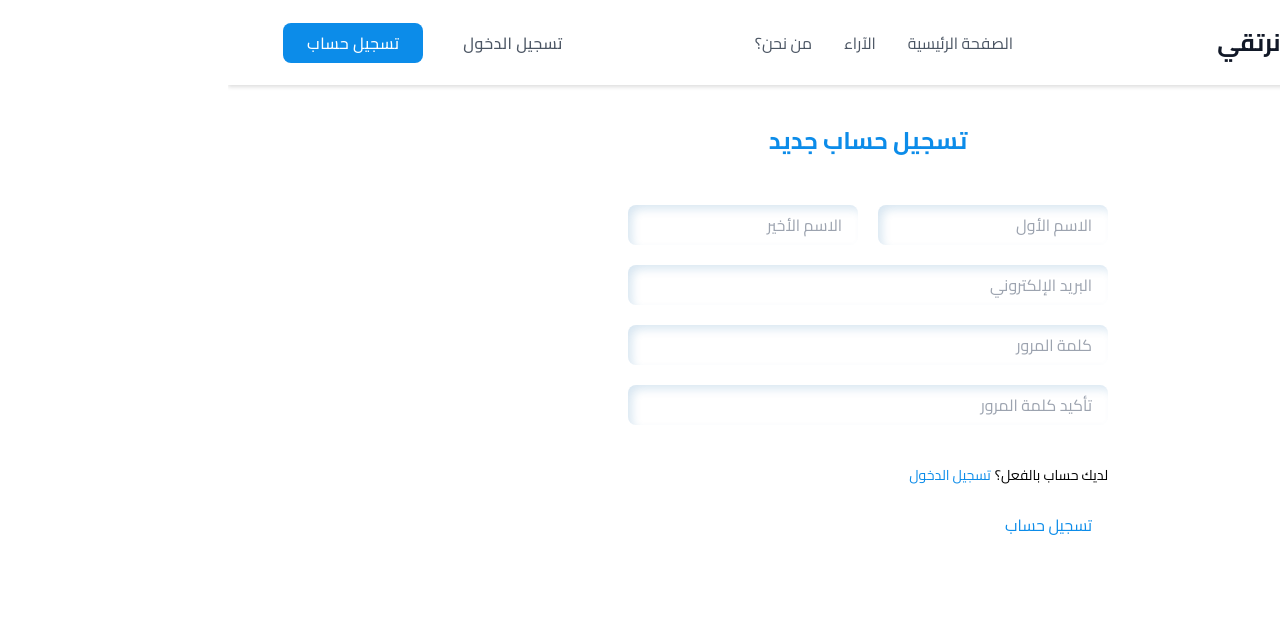
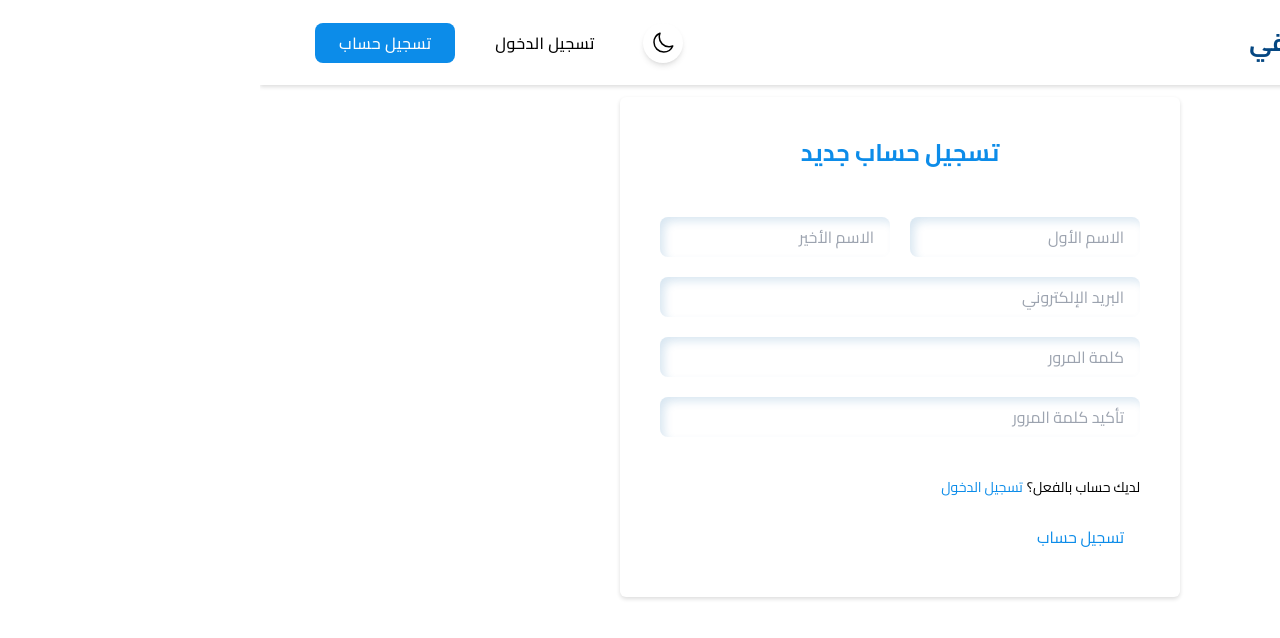
Before and after one commit to MohammedOmar123/PenPals, a Next.js app in the folder client/: page /register in a window 1280 px wide. Shown: the top 638 px of the page. Built offline with nearby package versions, Linux system fonts and the light colour scheme; no server answers.

Commit message:
create sign up and sign in front end #83

```diff
--- a/client/app/head.tsx
+++ b/client/app/head.tsx
@@ -1,7 +1,7 @@
 export default function Head() {
   return (
     <>
-      <title>Create Next App</title>
+      <title>بالعربية نرتقي</title>
       <meta content="width=device-width, initial-scale=1" name="viewport" />
       <meta name="description" content="Generated by create next app" />
       <link rel="icon" href="/favicon.ico" />
--- a/client/app/layout.tsx
+++ b/client/app/layout.tsx
@@ -3,23 +3,18 @@ import "./globals.css";
 import { QueryClient, QueryClientProvider } from "react-query";
 import Header from "@/components/Header";
 import AuthContainer from "@/components/Auth/AuthContainer";
-import { useEffect, useState } from "react";
 import classNames from "classnames";
+import themeStore from "@/store/ThemeStore";
+import { useEffect } from "react";
+import { observer } from "mobx-react-lite";
 
 const queryClient = new QueryClient();
 
 function RootLayout({ children }: { children: React.ReactNode }) {
-  // state
-  const [isDark,setIsDark] = useState(false);
+  const { isDark } = themeStore;
 
-  useEffect(() => {
-    const isDark = localStorage.getItem("isDark") === "true";
-    setIsDark(isDark);
-  })
   return (
-    <html lang="ar" className={classNames({
-      "dark": isDark
-    })}>
+    <html lang="ar" className={classNames({ dark: isDark })}>
       {/*
         <head /> will contain the components returned by the nearest parent
         head.tsx. Find out more at https://beta.nextjs.org/docs/api-reference/file-conventions/head
@@ -36,4 +31,4 @@ function RootLayout({ children }: { children: React.ReactNode }) {
     </html>
   );
 }
-export default RootLayout;
+export default observer(RootLayout);
--- a/client/app/wait-verified/page.tsx
+++ b/client/app/wait-verified/page.tsx
@@ -1,3 +1,4 @@
+import Button from "@/components/Button";
 import { arabicWaitVerified } from "@/utils/constants";
 import Link from "next/link";
 import React from "react";
@@ -5,27 +6,20 @@ import React from "react";
 const WaitVerified = () => {
   return (
     <div className="min-h-screen flex justify-center items-center">
-      <div className="bg-white w-[90%] md:w-[32rem] mx-auto text-center rounded-[0.6rem] py-10 px-6">
-        <h2 className="font-bold text-xl text-[#222222]">
-          {arabicWaitVerified.title}
-        </h2>
-        <p className="font-bold text-xl mt-12 md:mt-20 mb-8 text-[#444444]">
+      <div className="bg-secondary-light dark:bg-secondary-dark w-[90%] md:w-[32rem] mx-auto text-center rounded-[0.6rem] py-10 px-6">
+        <h2 className="font-bold text-xl text-third-dark dark:text-third-light">{arabicWaitVerified.title}</h2>
+        <p className="font-bold text-xl mt-12 md:mt-20 mb-8 text-primary">
           {arabicWaitVerified.message}
         </p>
-        <div className="text-[#0C8CE9] text-right mb-8">
+        <div className="text-primary text-right mb-8">
           <span> {arabicWaitVerified.notReceived} </span>
-          <button type="button" className="font-bold">
-            {arabicWaitVerified.clickHere}
-          </button>
+          <Button>{arabicWaitVerified.clickHere}</Button>
         </div>
-        <button
-          type="button"
-          className="border border-[#0C8CE9] rounded-[0.6rem] px-6 py-2 flex"
-        >
-          <Link href="/login" className="text-[#0C8CE9]">
+        <Button className="border border-primary rounded-[0.6rem] px-6 py-2 flex">
+          <Link href="/login" className="text-primary">
             {arabicWaitVerified.login}
           </Link>
-        </button>
+        </Button>
       </div>
     </div>
   );
--- a/client/components/Button/index.tsx
+++ b/client/components/Button/index.tsx
@@ -1,16 +1,21 @@
-import {FC} from 'react'
-import classNames from 'classnames';
-import {IButton} from '@/interfaces/props/IButton'
+import { FC } from "react";
+import classNames from "classnames";
+import { IButton } from "@/interfaces/props/IButton";
 
-const Button:FC<IButton> = ({children, onClick, className}) => {
+const Button: FC<IButton> = ({ children, className, type, ...rest }) => {
   return (
-          <button
-          onClick={onClick}
-          className={classNames(`px-6 py-2 font-medium tracking-wide mx-2
+    <button
+      {...rest}
+      type={type || "button"}
+      className={classNames(
+        `px-6 py-2 font-medium tracking-wide mx-2
             transition-colors duration-300 transform rounded-lg
-            focus:outline-none focus:ring focus:ring-blue-300 focus:ring-opacity-80`, className)}>
-              {children}
-          </button>
-  )
-}
-export default Button
+            focus:outline-none focus:ring focus:ring-blue-300 focus:ring-opacity-80`,
+        className
+      )}
+    >
+      {children}
+    </button>
+  );
+};
+export default Button;
--- a/client/components/FormikControl/Login.tsx
+++ b/client/components/FormikControl/Login.tsx
@@ -44,7 +44,7 @@ const SigninForm = () => {
     <>
       <div
         className={classNames(
-          "w-[90%] md:w-[35rem] m-auto shadow-drop px-6 md:px-10 py-10 flex flex-col gap-8 rounded-md bg-dark",
+          "w-[90%] md:w-[35rem] my-5 mx-auto shadow-light px-6 md:px-10 py-10 flex flex-col gap-8 rounded-md bg-secondary-light dark:bg-secondary-dark",
           {
             "parent-loading": isLoading,
           }
--- a/client/components/FormikControl/Register.tsx
+++ b/client/components/FormikControl/Register.tsx
@@ -46,7 +46,7 @@ const RegisterForm = () => {
     <>
       <div
         className={classNames(
-          "w-[90%] md:w-[35rem] m-auto shadow-drop px-6 md:px-10 py-10 flex flex-col gap-8 rounded-md bg-custom-gray",
+          "w-[90%] md:w-[35rem] my-3 mx-auto shadow-light px-6 md:px-10 py-10 flex flex-col gap-8 rounded-md bg-secondary-light dark:bg-secondary-dark",
           {
             "parent-loading": isLoading,
           }
--- a/client/components/Header/index.tsx
+++ b/client/components/Header/index.tsx
@@ -1,54 +1,12 @@
-import { useSignout } from "@/hooks/auth.hook";
-import authStore from "@/store/AuthStore";
-import { arabicRegister, arabicSignin, arabicSignout } from "@/utils/constants";
 import React from "react";
 import { observer } from "mobx-react";
-import Loading from "../Loading";
-import Link from "next/link";
-import { ISignInHeaderProps } from "@/interfaces/props/ISignInHeader";
 import Navbar from "../Navbar";
 
-
-
-const SignInHeader = ({ user }: ISignInHeaderProps) => (
-  <>
-    <button
-      type="button"
-      className="border border-[#222] p-2"
-    >
-      {arabicSignout.signout}
-    </button>
-    <p>{`${user?.firstName} ${user?.lastName}`}</p>
-  </>
-);
-
-const SignOutHeader = () => {
+const Header = () => {
   return (
-    <div className="flex gap-3">
-      <Link href="/login">{arabicSignin.login}</Link>
-      <Link href="/register">{arabicRegister.register}</Link>
-    </div>
-  );
-};
-
-
-const Header = () => {
-  const { isLoading, mutateAsync: signout } = useSignout();
-  const user = authStore.user;
-
-  const handleSignout = async () => {
-    await signout({});
-  };
-
-  return (
-    <>
-      {isLoading && <Loading />}
-      <header>
-         <Navbar />
-        {/* {user && <SignInHeader user={user} onSignout={handleSignout} />}
-        {!user && <SignOutHeader />} */}
-      </header>
-    </>
+    <header>
+      <Navbar />
+    </header>
   );
 };
 
--- a/client/components/Navbar/index.tsx
+++ b/client/components/Navbar/index.tsx
@@ -11,18 +11,31 @@ import { ISignInHeaderProps } from "@/interfaces/props/ISignInHeader";
 import { arabicRegister, arabicSignin, arabicSignout } from "@/utils/constants";
 import { useRouter } from "next/navigation";
 import { observer } from "mobx-react-lite";
+import { useSignout } from "@/hooks/auth.hook";
+import { MoonIcon, SunIcon } from "@heroicons/react/24/outline";
+import themeStore from "@/store/ThemeStore";
 
 const linkClassName = "mr-8 main-text-color-light hover:text-gray-900";
 
-// { user, onSignout }: ISignInHeaderProps
-const SignInHeader = ({ user }: ISignInHeaderProps) => (
-  <UserInfo
-    username="مرحباً مصطفى"
-    image={userImg}
-    dir="ltr"
-    imgClassName="w-12 h-12"
-  />
-);
+const SignInHeader = ({ user }: ISignInHeaderProps) => {
+  const { mutateAsync: signout } = useSignout();
+  const handleSignout = async () => {
+    await signout({});
+  };
+  return (
+    <div className="flex">
+      <UserInfo
+        username={`مرحبا ${authStore.fullName}`}
+        image={user.image || userImg}
+        dir="ltr"
+        imgClassName="w-12 h-12"
+      />
+      <Button className="bg-primary text-white" onClick={handleSignout}>
+        {arabicSignout.signout}
+      </Button>
+    </div>
+  );
+};
 
 const SignOutHeader = () => {
   const router = useRouter();
@@ -47,14 +60,14 @@ const SignOutHeader = () => {
 
 const Navbar = () => {
   const user = authStore.user;
-  const router = useRouter();
+  const { isDark, toggleTheme } = themeStore;
 
   return (
-    <nav className="text-gray-600 body-font px-[27px] shadow-light">
-      <div className="container  flex justify-around flex-wrap p-5 flex-col md:flex-row items-center">
+    <nav className="bg-secondary-light dark:bg-secondary-dark body-font px-[27px] shadow-light">
+      <div className="container  flex justify-between flex-wrap p-5 flex-col md:flex-row items-center">
         <Link
-          href="#"
-          className="flex title-font font-medium items-center text-gray-900 mb-4 md:mb-0"
+          href="/"
+          className="flex title-font font-medium items-center text-theme-primary-light dark:text-theme-primary-light mb-4 md:mb-0"
         >
           <Image src={logo} alt="logo" />
           <span className="ml-3 font-bold text-2xl main-text-color-light">
@@ -62,19 +75,17 @@ const Navbar = () => {
           </span>
         </Link>
 
-        <div className="md:ml-auto md:mr-auto flex flex-wrap items-center text-base justify-center">
-          <Link href="#" className={linkClassName}>
-            الصفحة الرئيسية
-          </Link>
-          <Link href="#" className={linkClassName}>
-            الآراء
-          </Link>
-          <Link href="#" className={linkClassName}>
-            من نحن؟
-          </Link>
+        <div className="flex gap-2">
+          <Button
+            className="!rounded-full bg-white !px-2 !py-2 shadow-md"
+            onClick={toggleTheme}
+          >
+            {
+              isDark? <SunIcon className="w-6 h-6 text-yellow-500"/> : <MoonIcon className="w-6 h-6 text-[black]"/>
+            }
+          </Button>
+          {user ? <SignInHeader user={user} /> : <SignOutHeader />}
         </div>
-
-        {user ? <SignInHeader user={user} /> : <SignOutHeader />}
       </div>
     </nav>
   );
--- a/client/store/AuthStore.tsx
+++ b/client/store/AuthStore.tsx
@@ -8,22 +8,23 @@ class AuthStore {
   constructor() {
     makeObservable(this, {
       user: observable,
-      isAuth: computed,
+      fullName: computed,
       setUser: action,
       clearUser: action,
     });
   }
 
-  public setUser(user: IUser) {
+  public setUser = (user: IUser) => {
     this.user = user;
   }
 
-  public clearUser() {
+  public clearUser = () => {
     this.user = null;
   }
 
-  public get isAuth() {
-    return !!this.user;
+
+  public get fullName(){
+    return `${this.user?.firstName} ${this.user?.lastName}`
   }
 }
 
--- /dev/null
+++ b/client/store/ThemeStore.tsx
@@ -0,0 +1,23 @@
+import { action, makeObservable, observable } from "mobx";
+
+class ThemeStore {
+  isDark: boolean = localStorage.getItem("isDark")
+    ? JSON.parse(localStorage.getItem("isDark") || "")
+    : false;
+
+  constructor() {
+    makeObservable(this, {
+      isDark: observable,
+      toggleTheme: action,
+    });
+  }
+
+  public toggleTheme = () => {
+    this.isDark = !this.isDark;
+    localStorage.setItem("isDark", this.isDark.toString());
+  }
+}
+
+const themeStore = new ThemeStore();
+
+export default themeStore;
```
Also changed, not shown: client/interfaces/props/IButton.tsx (+3 -5 lines).
